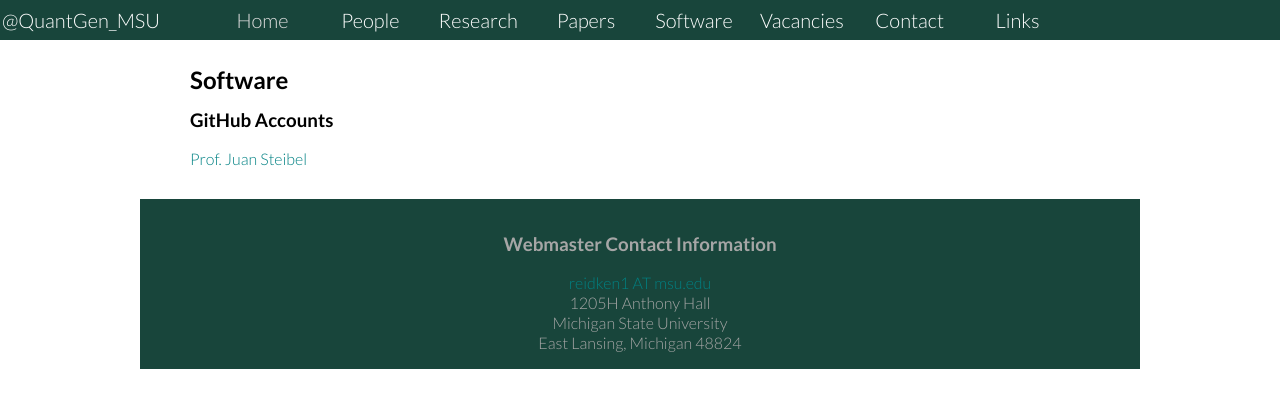
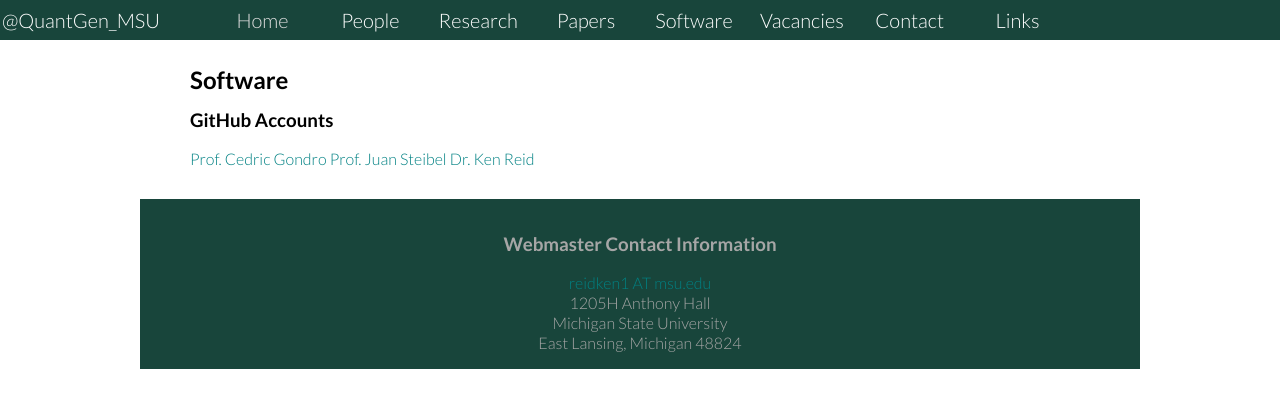
Before and after one commit to msuqg/msuqg.github.io, a plain HTML site: page software.html in a window 1280 px wide. Drawn offline with nearby package versions, Linux system fonts and the light colour scheme; a web font is replaced by a local one.

Commit message:
Adding some GitHub accounts

```diff
--- a/software.html
+++ b/software.html
@@ -51,7 +51,9 @@ function navicon() {
 
     <h3>GitHub Accounts</h3>
 
+    <a href="https://github.com/cgondro">Prof. Cedric Gondro</a>
     <a href="https://github.com/steibelj">Prof. Juan Steibel</a>
+    <a href="https://github.com/DrKenReid">Dr. Ken Reid</a>
 
 <div class="footer">
 <h3 id="contact-information">Webmaster Contact Information</h3>
```
